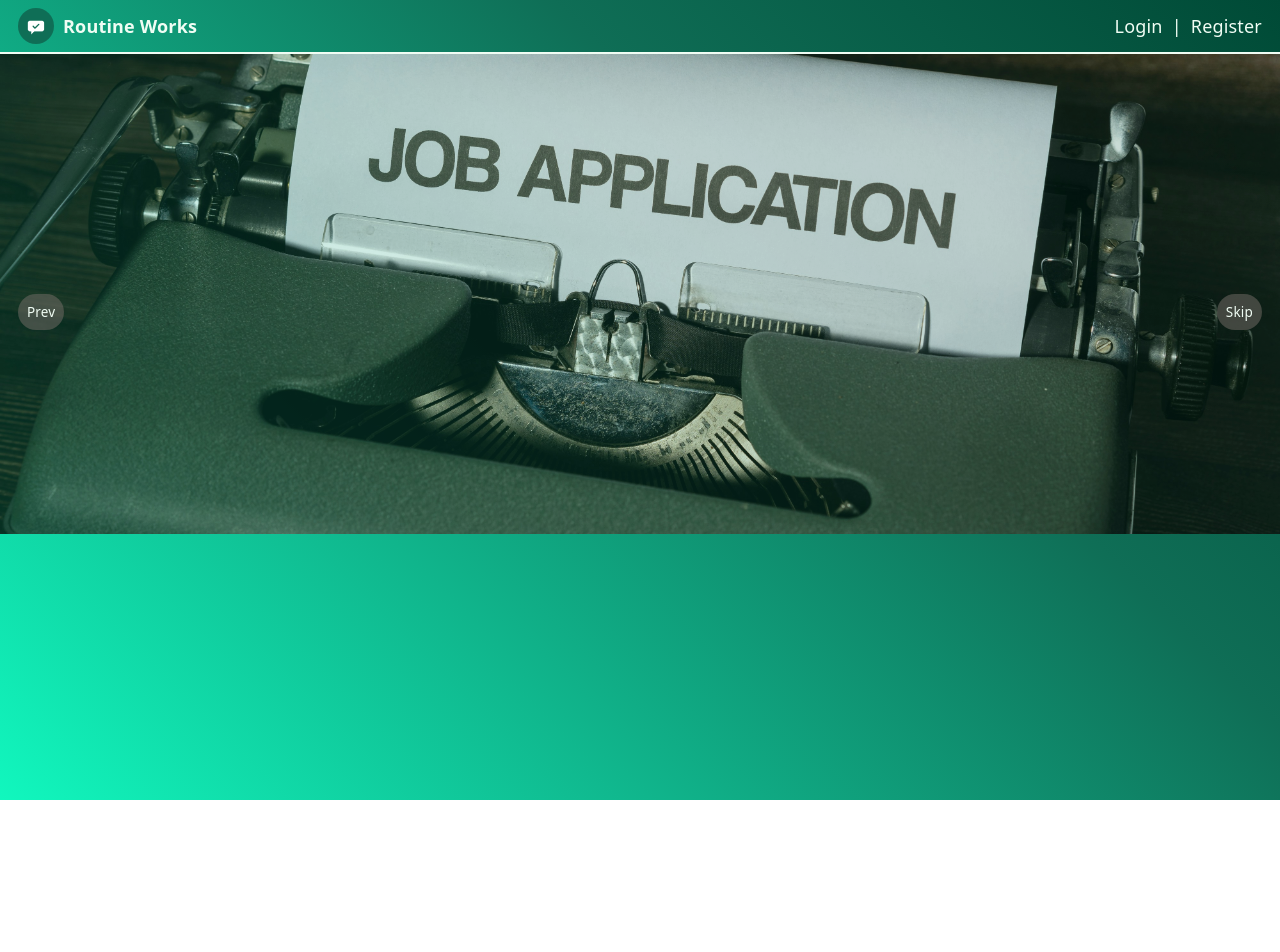
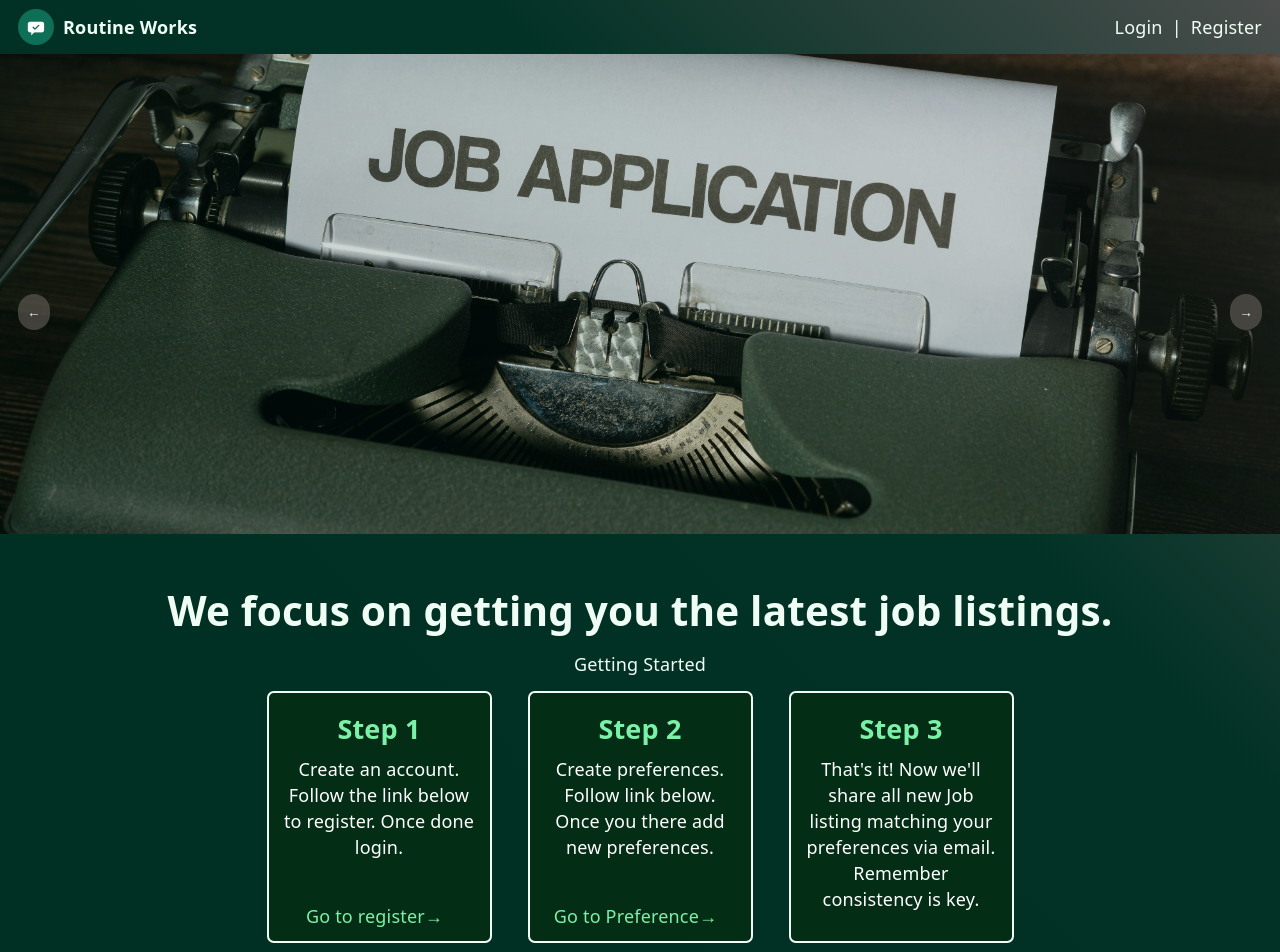
Before and after one commit to Pencils0101001101001010/routine_work, a React (Vite) app in the folder client/: page / in a window 1280 px wide. Shown: the top 952 px of the page. Before the commit the page ends 800 px from the top, so only its background shows below. Built offline with nearby package versions, Linux system fonts and the light colour scheme; no server answers.

Commit message:
Added info tiles components

```diff
--- a/client/src/components/(reusable)/Carousel.tsx
+++ b/client/src/components/(reusable)/Carousel.tsx
@@ -59,18 +59,18 @@ export default function Carousel() {
         alt={current.alt}
         className={`w-full object-contain h-full  md:object-cover md:h-[clamp(400px,60vh,700px)] object-left md:object-center transition-opacity duration-500 ${fade ? "opacity-80" : "opacity-0"}`}
       />
-
+      {/* <div className="absolute inset-x-0 bottom-0 h-1/3 bg-linear-to-t from-black/70 to-transparent pointer-events-none" /> */}
       <button
-        className="absolute text-xs md:text-1xl top-1/2 left-4 text-green-50 p-2 bg-stone-500/50 rounded-2xl hover:bg-stone-500 hover:text-green-500"
+        className="absolute text-xs md:text-1xl top-1/2 left-4 text-green-50 p-2 bg-stone-500/50 rounded-full hover:bg-stone-500 hover:text-green-500"
         onClick={handlePrev}
       >
-        Prev
+        ←
       </button>
       <button
-        className="absolute text-xs md:text-1xl top-1/2 right-4 text-green-50 p-2 bg-stone-500/50 rounded-2xl hover:bg-stone-500 hover:text-green-500"
+        className="absolute text-xs md:text-1xl top-1/2 right-4 text-green-50 p-2 bg-stone-500/50 rounded-full hover:bg-stone-500 hover:text-green-500"
         onClick={handleSkip}
       >
-        Skip
+        →
       </button>
     </div>
   );
--- /dev/null
+++ b/client/src/components/(reusable)/InfoTiles.tsx
@@ -0,0 +1,34 @@
+import { Link } from "react-router-dom";
+
+interface InfoProps {
+  title: string;
+  description: string;
+  linkUrl?: string;
+  linkLabel?: string;
+}
+
+export default function InfoTiles({
+  title,
+  description,
+  linkUrl,
+  linkLabel,
+}: InfoProps) {
+  return (
+    <div className="flex md:flex-row items-center justify-center relative">
+      <span className="w-50 h-56 mx-4 my-3 rounded-md border-2 border-green-50 bg-green-950  px-3 py-2 text-white hover:border-green-400 hover:ring-green-400/40 hover:shadow-2xl">
+        <h1 className="text-1xl md:text-2xl text-green-300 my-2 font-bold">
+          {title}
+        </h1>
+        <p className="mb-4">{description}</p>
+        {linkUrl ? (
+          <Link
+            className="bottom-6 right-1 w-full text-green-300  absolute "
+            to={linkUrl}
+          >
+            {linkLabel}→
+          </Link>
+        ) : null}
+      </span>
+    </div>
+  );
+}
--- /dev/null
+++ b/client/src/components/(reusable)/LandingMessage.tsx
@@ -0,0 +1,32 @@
+import InfoTiles from "./InfoTiles";
+
+export default function LandingMessage() {
+  return (
+    <section className="w-full text-center py-12 ">
+      <h1 className="text-2xl md:text-4xl font-bold mb-4">
+        We focus on getting you the latest job listings.
+      </h1>
+      <p>Getting Started</p>
+
+      <div className="flex flex-col md:flex-row items-center justify-center">
+        <InfoTiles
+          title="Step 1"
+          description="Create an account. Follow the link below to register. Once done login."
+          linkUrl="/register"
+          linkLabel="Go to register"
+        />
+        <InfoTiles
+          title="Step 2"
+          description="Create preferences. Follow link below. Once you there add new preferences."
+          linkUrl="/register"
+          linkLabel="Go to Preference"
+        />
+
+        <InfoTiles
+          title="Step 3"
+          description="That's it! Now we'll share all new Job listing matching your preferences via email. Remember consistency is key."
+        />
+      </div>
+    </section>
+  );
+}
--- a/client/src/components/HeroSection.tsx
+++ b/client/src/components/HeroSection.tsx
@@ -1,9 +1,11 @@
 import Carousel from "./(reusable)/Carousel";
+import LandingMessage from "./(reusable)/LandingMessage";
 
 export default function HeroSection() {
   return (
     <section>
       <Carousel />
+      <LandingMessage />
     </section>
   );
 }
--- a/client/src/components/LandingPage.tsx
+++ b/client/src/components/LandingPage.tsx
@@ -3,7 +3,7 @@ import Navbar from "./Navbar";
 
 export default function LandingPage() {
   return (
-    <div className="h-screen">
+    <div className="h-full">
       <Navbar />
       <HeroSection />
     </div>
--- a/client/src/components/Navbar.tsx
+++ b/client/src/components/Navbar.tsx
@@ -6,7 +6,7 @@ export default function Navbar() {
   const { logout, user } = useAuth();
 
   return (
-    <nav className="flex flex-row items-center justify-between px-4 h-12 border-gree border-b-2">
+    <nav className="flex flex-row items-center justify-between px-4 h-12 ">
       <div className="flex items-center ">
         <img
           src={logo}
--- a/client/src/index.css
+++ b/client/src/index.css
@@ -14,9 +14,9 @@
   background: #020024;
   background: linear-gradient(
     225deg,
-    rgb(0, 74, 54) 0%,
-    rgb(15, 110, 86) 35%,
-    rgb(17, 247, 190) 100%
+    rgb(75, 78, 77) 0%,
+    rgb(1, 50, 37) 35%,
+    rgb(0, 47, 35) 100%
   );
   font-synthesis: none;
   text-rendering: optimizeLegibility;
--- a/client/vite.config.ts
+++ b/client/vite.config.ts
@@ -18,8 +18,8 @@ export default defineConfig({
         name: "Routine Works",
         short_name: "Routine Works",
         description: "Job alerts and routine tracking for job seekers.",
-        theme_color: "#055741",
-        background_color: "#109473",
+        theme_color: "#002F23",
+        background_color: "#002F23",
         display: "standalone",
         orientation: "portrait",
         start_url: "/",
```
